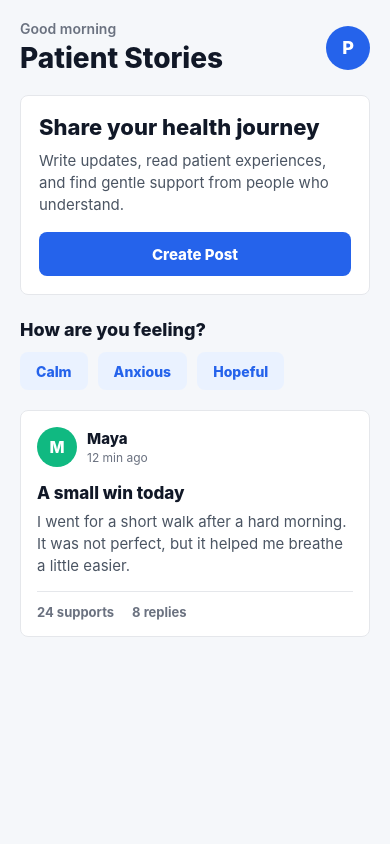
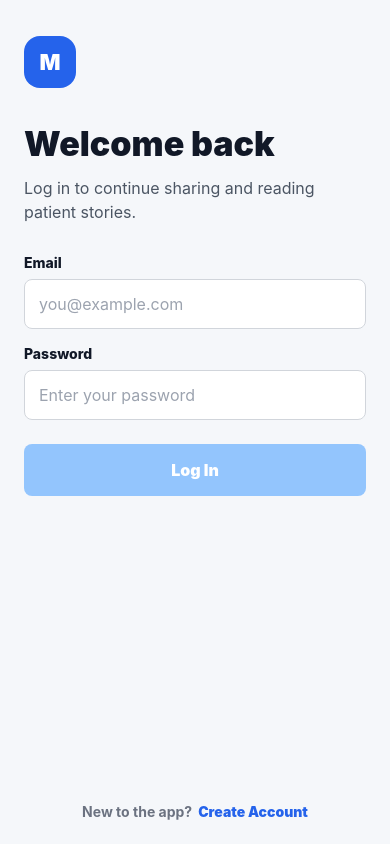
Before and after one commit to nimnadee-203/Mental-Health-Peer-Support-App, a React Native app: screen / in a window 390 px wide. Both pictures are taken after a click on the button "Get Started". Built offline with nearby package versions, Linux system fonts and the light colour scheme.

Commit message:
create the authentication

```diff
--- a/App.tsx
+++ b/App.tsx
@@ -1,20 +1,25 @@
 import React, { useState } from 'react';
 import { StatusBar, useColorScheme } from 'react-native';
 import { SafeAreaProvider } from 'react-native-safe-area-context';
+import AuthScreen from './src/screens/AuthScreen';
 import HomeScreen from './src/screens/HomeScreen';
 import WelcomeScreen from './src/screens/WelcomeScreen';
 
+type AppScreen = 'welcome' | 'auth' | 'home';
+
 function App() {
   const isDarkMode = useColorScheme() === 'dark';
-  const [hasStarted, setHasStarted] = useState(false);
+  const [activeScreen, setActiveScreen] = useState<AppScreen>('welcome');
 
   return (
     <SafeAreaProvider>
       <StatusBar barStyle={isDarkMode ? 'light-content' : 'dark-content'} />
-      {hasStarted ? (
+      {activeScreen === 'welcome' ? (
+        <WelcomeScreen onGetStarted={() => setActiveScreen('auth')} />
+      ) : activeScreen === 'auth' ? (
+        <AuthScreen onAuthenticated={() => setActiveScreen('home')} />
+      ) : (
         <HomeScreen />
-      ) : (
-        <WelcomeScreen onGetStarted={() => setHasStarted(true)} />
       )}
     </SafeAreaProvider>
   );
--- /dev/null
+++ b/src/screens/AuthScreen.tsx
@@ -0,0 +1,252 @@
+import React, { useMemo, useState } from 'react';
+import {
+  KeyboardAvoidingView,
+  Platform,
+  Pressable,
+  SafeAreaView,
+  ScrollView,
+  StyleSheet,
+  Text,
+  TextInput,
+  View,
+} from 'react-native';
+
+type AuthMode = 'login' | 'signup';
+
+type AuthScreenProps = {
+  onAuthenticated: () => void;
+};
+
+function AuthScreen({ onAuthenticated }: AuthScreenProps) {
+  const [mode, setMode] = useState<AuthMode>('login');
+  const [fullName, setFullName] = useState('');
+  const [email, setEmail] = useState('');
+  const [password, setPassword] = useState('');
+
+  const isSignup = mode === 'signup';
+  const title = isSignup ? 'Create your account' : 'Welcome back';
+  const helperText = isSignup
+    ? 'Join the support space with a few simple details.'
+    : 'Log in to continue sharing and reading patient stories.';
+
+  const canSubmit = useMemo(() => {
+    const hasAuthFields = email.trim().length > 0 && password.trim().length > 0;
+
+    if (!isSignup) {
+      return hasAuthFields;
+    }
+
+    return hasAuthFields && fullName.trim().length > 0;
+  }, [email, fullName, isSignup, password]);
+
+  const handleSubmit = () => {
+    if (!canSubmit) {
+      return;
+    }
+
+    // Replace this with your MongoDB/API authentication call later.
+    onAuthenticated();
+  };
+
+  return (
+    <SafeAreaView style={styles.screen}>
+      <KeyboardAvoidingView
+        behavior={Platform.OS === 'ios' ? 'padding' : undefined}
+        style={styles.keyboardView}
+      >
+        <ScrollView
+          contentContainerStyle={styles.content}
+          keyboardShouldPersistTaps="handled"
+        >
+          <View>
+            <View style={styles.brandMark}>
+              <Text style={styles.brandMarkText}>M</Text>
+            </View>
+
+            <View style={styles.header}>
+              <Text style={styles.title}>{title}</Text>
+              <Text style={styles.helperText}>{helperText}</Text>
+            </View>
+
+            <View style={styles.form}>
+              {isSignup ? (
+                <View style={styles.field}>
+                  <Text style={styles.label}>Full name</Text>
+                  <TextInput
+                    autoCapitalize="words"
+                    placeholder="Enter your name"
+                    placeholderTextColor="#9CA3AF"
+                    style={styles.input}
+                    value={fullName}
+                    onChangeText={setFullName}
+                  />
+                </View>
+              ) : null}
+
+              <View style={styles.field}>
+                <Text style={styles.label}>Email</Text>
+                <TextInput
+                  autoCapitalize="none"
+                  autoCorrect={false}
+                  inputMode="email"
+                  keyboardType="email-address"
+                  placeholder="you@example.com"
+                  placeholderTextColor="#9CA3AF"
+                  style={styles.input}
+                  value={email}
+                  onChangeText={setEmail}
+                />
+              </View>
+
+              <View style={styles.field}>
+                <Text style={styles.label}>Password</Text>
+                <TextInput
+                  placeholder="Enter your password"
+                  placeholderTextColor="#9CA3AF"
+                  secureTextEntry
+                  style={styles.input}
+                  value={password}
+                  onChangeText={setPassword}
+                />
+              </View>
+
+              <Pressable
+                accessibilityRole="button"
+                disabled={!canSubmit}
+                style={({ pressed }) => [
+                  styles.primaryButton,
+                  !canSubmit && styles.primaryButtonDisabled,
+                  pressed && canSubmit && styles.primaryButtonPressed,
+                ]}
+                onPress={handleSubmit}
+              >
+                <Text style={styles.primaryButtonText}>
+                  {isSignup ? 'Sign Up' : 'Log In'}
+                </Text>
+              </Pressable>
+            </View>
+          </View>
+
+          <View style={styles.footer}>
+            <Text style={styles.footerText}>
+              {isSignup ? 'Already have an account?' : 'New to the app?'}
+            </Text>
+            <Pressable
+              accessibilityRole="button"
+              onPress={() => setMode(isSignup ? 'login' : 'signup')}
+            >
+              <Text style={styles.footerAction}>
+                {isSignup ? 'Log In' : 'Create Account'}
+              </Text>
+            </Pressable>
+          </View>
+        </ScrollView>
+      </KeyboardAvoidingView>
+    </SafeAreaView>
+  );
+}
+
+const styles = StyleSheet.create({
+  screen: {
+    flex: 1,
+    backgroundColor: '#F5F7FA',
+  },
+  keyboardView: {
+    flex: 1,
+  },
+  content: {
+    flexGrow: 1,
+    justifyContent: 'space-between',
+    padding: 24,
+  },
+  brandMark: {
+    width: 52,
+    height: 52,
+    borderRadius: 16,
+    backgroundColor: '#2563EB',
+    alignItems: 'center',
+    justifyContent: 'center',
+    marginTop: 12,
+  },
+  brandMarkText: {
+    color: '#FFFFFF',
+    fontSize: 22,
+    fontWeight: '900',
+  },
+  header: {
+    marginTop: 36,
+  },
+  title: {
+    color: '#111827',
+    fontSize: 34,
+    fontWeight: '900',
+    lineHeight: 40,
+  },
+  helperText: {
+    color: '#4B5563',
+    fontSize: 16,
+    lineHeight: 24,
+    marginTop: 12,
+  },
+  form: {
+    marginTop: 30,
+    gap: 16,
+  },
+  field: {
+    gap: 8,
+  },
+  label: {
+    color: '#111827',
+    fontSize: 14,
+    fontWeight: '800',
+  },
+  input: {
+    minHeight: 50,
+    borderRadius: 8,
+    borderWidth: 1,
+    borderColor: '#D1D5DB',
+    backgroundColor: '#FFFFFF',
+    color: '#111827',
+    fontSize: 16,
+    paddingHorizontal: 14,
+  },
+  primaryButton: {
+    height: 52,
+    borderRadius: 8,
+    backgroundColor: '#2563EB',
+    alignItems: 'center',
+    justifyContent: 'center',
+    marginTop: 8,
+  },
+  primaryButtonPressed: {
+    backgroundColor: '#1D4ED8',
+  },
+  primaryButtonDisabled: {
+    backgroundColor: '#93C5FD',
+  },
+  primaryButtonText: {
+    color: '#FFFFFF',
+    fontSize: 16,
+    fontWeight: '900',
+  },
+  footer: {
+    flexDirection: 'row',
+    alignItems: 'center',
+    justifyContent: 'center',
+    flexWrap: 'wrap',
+    gap: 6,
+    paddingTop: 28,
+  },
+  footerText: {
+    color: '#6B7280',
+    fontSize: 14,
+    fontWeight: '700',
+  },
+  footerAction: {
+    color: '#2563EB',
+    fontSize: 14,
+    fontWeight: '900',
+  },
+});
+
+export default AuthScreen;
```
